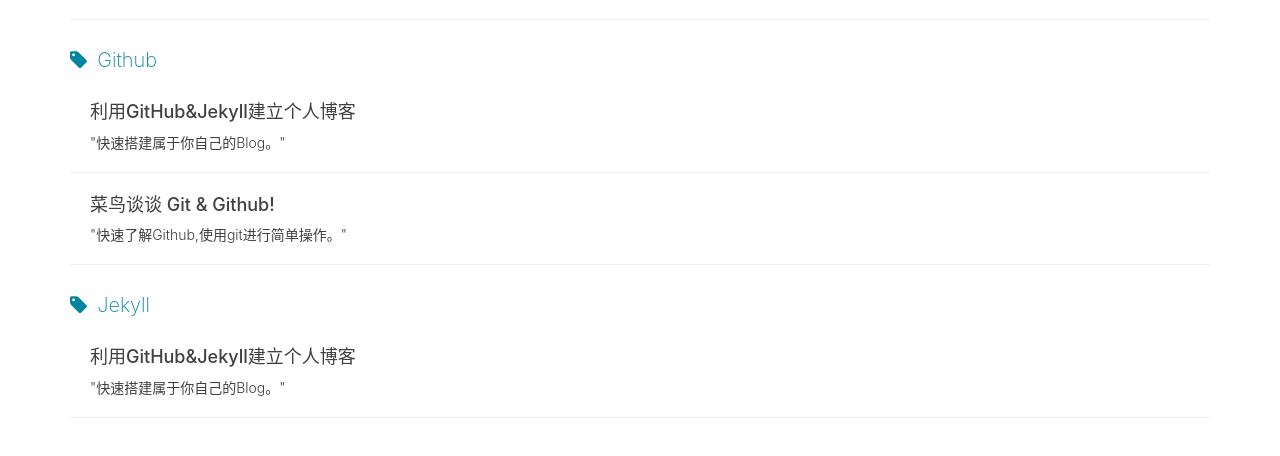
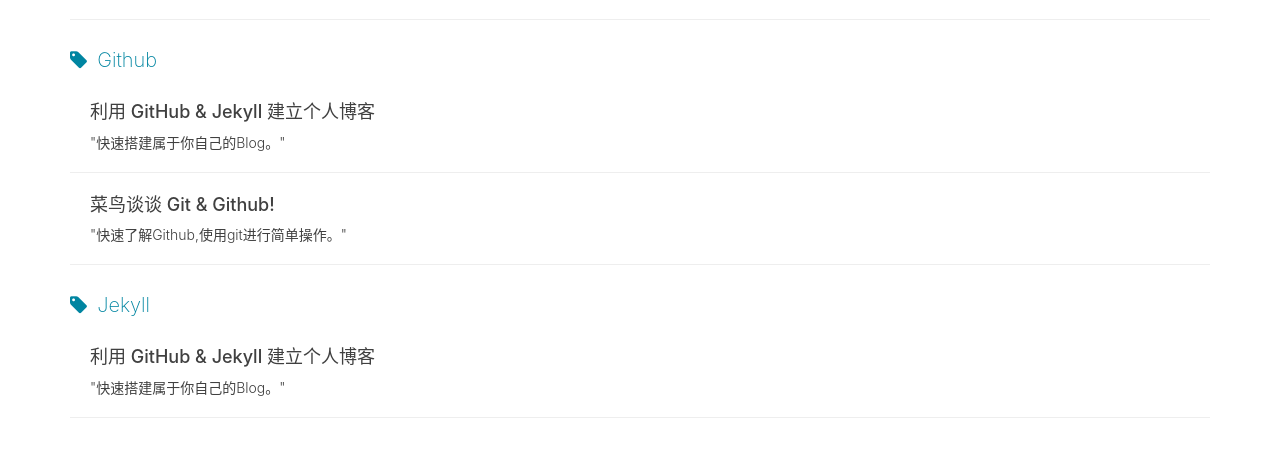
Before and after one commit to RyanYans/RyanYans.github.io, a Jekyll site: the page built from tags.html, in a window 1280 px wide. Shown: the part 877-1333 px from the top of the page. Built offline with Jekyll 4.4.1, drawn with Linux system fonts in a browser that asks for light colours; nearby versions of some CDN libraries; comment, search, counter and statistics services are not loaded.

Commit message:
2016.3.27e Add Blog

```diff
--- a/_posts/2016-03-27-GitHub_Jekyll.markdown
+++ b/_posts/2016-03-27-GitHub_Jekyll.markdown
@@ -1,6 +1,6 @@
 ---
 layout:     post
-title:      "利用GitHub&Jekyll建立个人博客"
+title:      "利用 GitHub & Jekyll 建立个人博客"
 subtitle:   " \"快速搭建属于你自己的Blog。\""
 date:       2016-03-27 12:30:00
 author:     "RyanYans"
```
